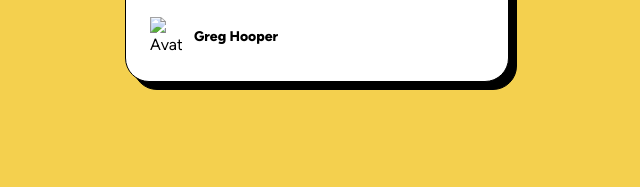
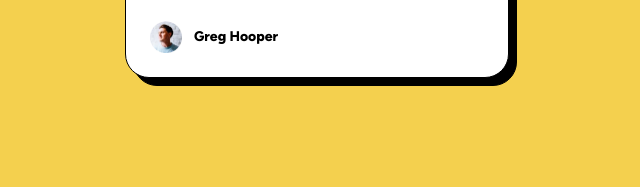
Before and after one commit to KacperRodzoch/frontend-mentor-projects, a website: page blog-preview/src/index.html in a window 1280 px wide. Shown: the part 584-771 px from the top of the page, 323-963 px from the left. Drawn offline with Linux system fonts and the light colour scheme; the site is published under a folder, as on GitHub Pages, so addresses that start at the root find nothing.

Commit message:
feat: blog-preview / img update

```diff
--- a/blog-preview/src/index.html
+++ b/blog-preview/src/index.html
@@ -63,7 +63,7 @@
         <div class="authorContainer group/author">
           <!-- Avatar -->
           <a href="#">
-            <img src="/blog-preview/assets/images/image-avatar.webp" alt="Avatar"
+            <img src="../assets/images/image-avatar.webp" alt="Avatar"
               class="w-8 mr-150 group-hover/author:scale-125 duration-300">
           </a>
           <!-- Author Name -->
```
